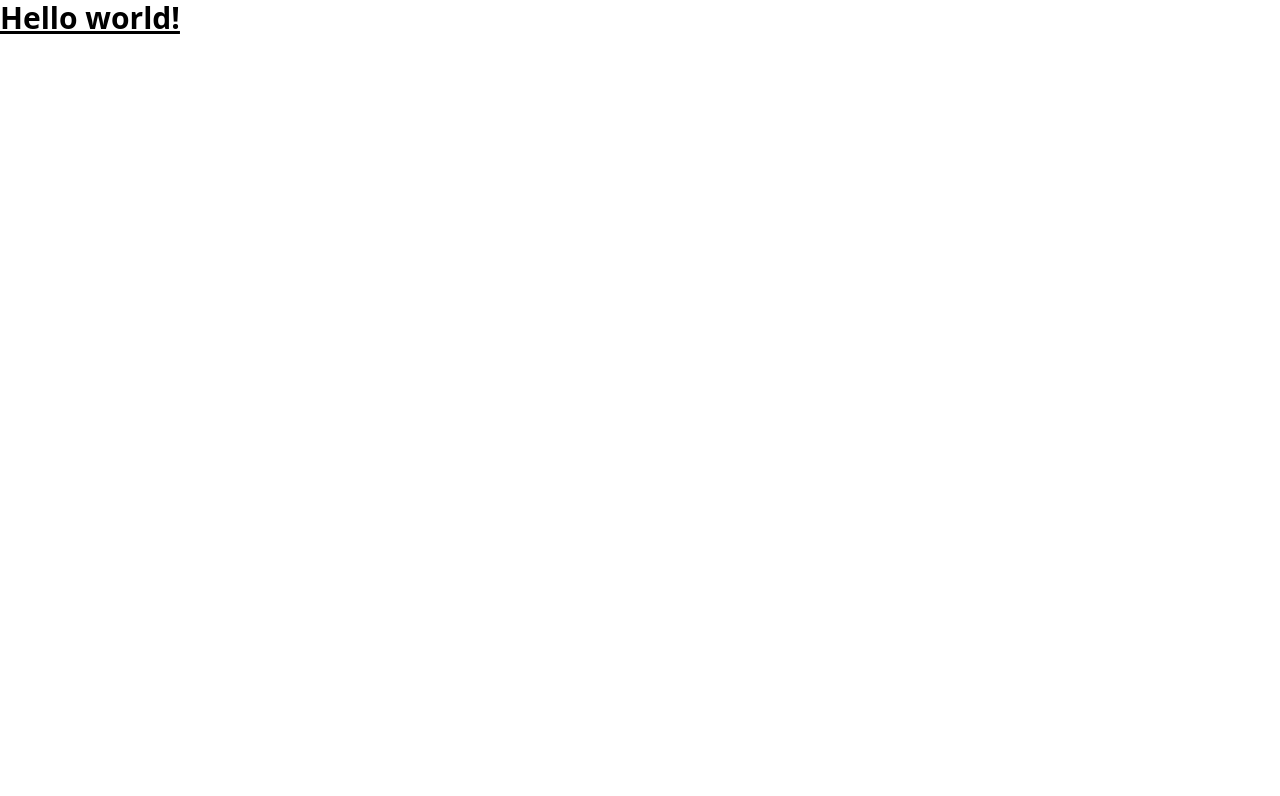
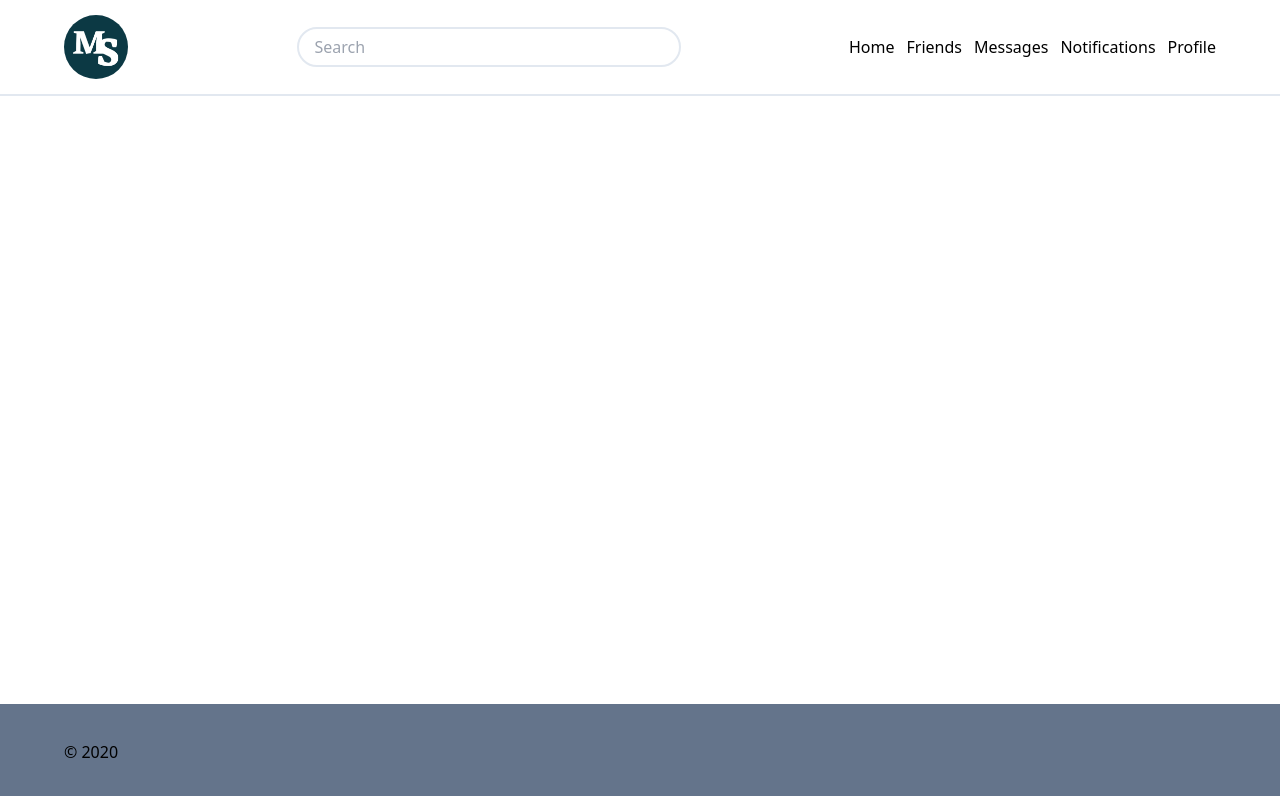
Before and after one commit to Mounir-mk/MounSocialize, a React (Vite) app in the folder frontend/: page / in a window 1280 px wide. Shown: the top 796 px of the page. Built offline with nearby package versions, Linux system fonts and the light colour scheme.

Commit message:
setting up a header and a footer

```diff
--- a/frontend/src/App.jsx
+++ b/frontend/src/App.jsx
@@ -1,9 +1,12 @@
 import "./App.css";
+import Header from "./components/Header";
+import Footer from "./components/Footer";
 
 function App() {
   return (
-    <div className="App">
-      <h1 className="text-3xl font-bold underline">Hello world!</h1>
+    <div className="App h-screen w-screen relative">
+      <Header />
+      <Footer />
     </div>
   );
 }
--- /dev/null
+++ b/frontend/src/components/Footer.jsx
@@ -0,0 +1,9 @@
+function Footer() {
+  return (
+    <footer className="flex h-24 bg-slate-500 px-16 w-full justify-between items-center fixed bottom-0">
+      <p>© 2020</p>
+    </footer>
+  );
+}
+
+export default Footer;
--- /dev/null
+++ b/frontend/src/components/Header.jsx
@@ -0,0 +1,37 @@
+import logo from "../assets/logo.png";
+
+function Header() {
+  return (
+    <header className="flex h-24 px-16 w-full justify-between items-center fixed border-b-2 border-slate-200">
+      <img src={logo} alt="logo" className="h-16 w-16 rounded-full" />
+      <section>
+        <input
+          type="text"
+          placeholder="Search"
+          className="h-10 w-96 border-2 border-slate-200 rounded-full px-4"
+        />
+      </section>
+      <nav>
+        <ul className="flex gap-3 text-black">
+          <li>
+            <p>Home</p>
+          </li>
+          <li>
+            <p>Friends</p>
+          </li>
+          <li>
+            <p>Messages</p>
+          </li>
+          <li>
+            <p>Notifications</p>
+          </li>
+          <li>
+            <p>Profile</p>
+          </li>
+        </ul>
+      </nav>
+    </header>
+  );
+}
+
+export default Header;
--- a/frontend/tailwind.config.js
+++ b/frontend/tailwind.config.js
@@ -2,7 +2,12 @@
 module.exports = {
   content: ["./index.html", "./src/**/*.{js,ts,jsx,tsx}"],
   theme: {
-    extend: {},
+    extend: {
+      colors: {
+        "blue-dianne": "#0C3944",
+        "cerise-dark": "#9B084F",
+      },
+    },
+    plugins: [],
   },
-  plugins: [],
 };
```
Also changed, not shown: frontend/src/assets/logo.png (added).
